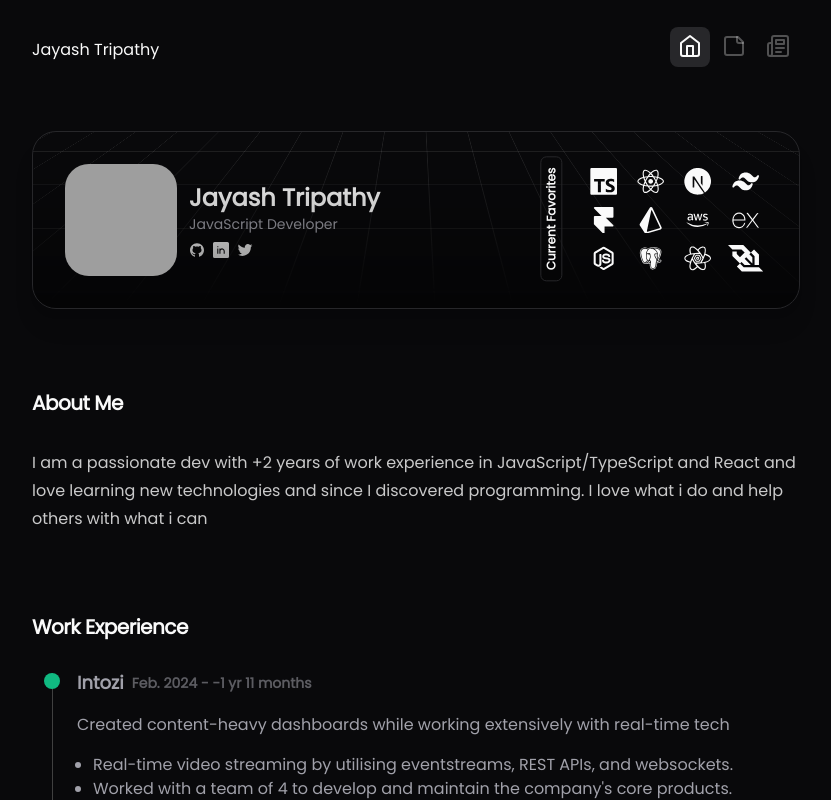
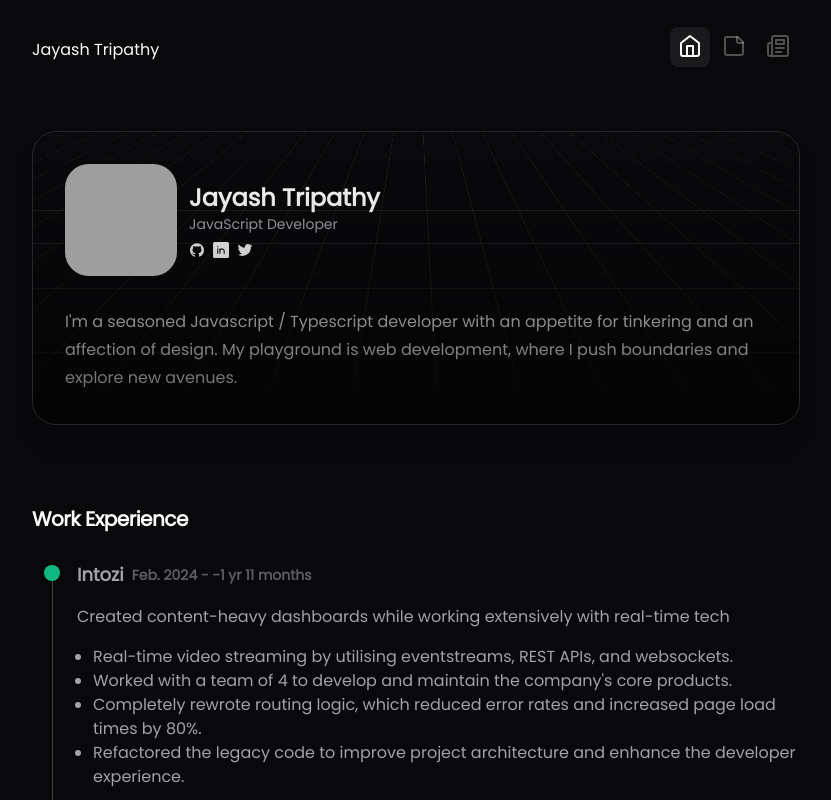
Before and after one commit to JayashTripathy/personal-portfolio, a Next.js app: page / in a window 1280 px wide. Shown: the top 800 px of the page, without its empty margins (224-1055 px from the left). Built offline with nearby package versions, Linux system fonts and the light colour scheme; grey boxes are pictures that could not be loaded.

Commit message:
changed some design of the main profile card

```diff
--- a/app/page.tsx
+++ b/app/page.tsx
@@ -1,5 +1,4 @@
 import HomeSection from "@/components/sections/home";
-import { SparklesCore } from "@/components/ui/Sparkles";
 
 import React from "react";
 
--- a/components/sections/home.tsx
+++ b/components/sections/home.tsx
@@ -111,7 +111,7 @@ function HomeSection({}: Props) {
   return (
     <SectionContainer>
       <div className=" space-y-20">
-        <div className=" mx-auto relative flex h-full w-full   items-center justify-center overflow-hidden rounded-3xl border bg-background p-8 md:shadow-xl">
+        <div className=" mx-auto relative flex flex-col gap-8 h-full w-full   items-center justify-center overflow-hidden rounded-3xl border bg-background p-8 md:shadow-xl">
           <RetroGrid />
 
           <AnimationContainer customClassName="w-full md:flex justify-between">
@@ -164,7 +164,7 @@ function HomeSection({}: Props) {
               </div>
             </div> */}
 
-            <div className="grid grid-cols-4 grid-rows-3 grid-flow-row gap-3 p-1   h-28 relative">
+            {/* <div className="grid grid-cols-4 grid-rows-3 grid-flow-row gap-3 p-1   h-28 relative">
               <Badge
                 className="absolute top-11 text-xs font-bold  -left-[calc(50%)]  -rotate-90  "
                 variant={"outline"}
@@ -176,18 +176,17 @@ function HomeSection({}: Props) {
                   <FlexiIcon>{icon.icon}</FlexiIcon>
                 </div>
               ))}
-            </div>
+            </div> */}
+          </AnimationContainer>
+          <AnimationContainer customClassName="space-y-8">
+            <p className="leading-7 text-foreground/80">
+              I&apos;m a seasoned Javascript / Typescript developer with an appetite for tinkering
+              and an affection of design. My playground is web development,
+              where I push boundaries and explore new avenues.
+            </p>
           </AnimationContainer>
         </div>
-        <AnimationContainer customClassName="space-y-8">
-          <SectionTitle title="About Me" />
-          <p className="leading-7 text-foreground/80">
-            I am a passionate dev with +2 years of work experience in
-            JavaScript/TypeScript and React and love learning new technologies
-            and since I discovered programming. I love what i do and help others
-            with what i can
-          </p>
-        </AnimationContainer>
+
         <AnimationContainer customClassName="space-y-8">
           <SectionTitle title="Work Experience" />
           <div className="text-muted-foreground ml-5">
--- a/components/ui/NavItem.tsx
+++ b/components/ui/NavItem.tsx
@@ -13,7 +13,7 @@ function NavItem({}: Props) {
       {navLinks[pathname] ? (
         <div className="hidden lg:block">
           <motion.div
-            className="absolute bg-secondary h-10 rounded-lg z-[-1]"
+            className="absolute bg-secondary/60 h-10 rounded-lg z-[-1]"
             initial={{
               opacity: 0,
               x: navLinks[pathname].x,
```
Also changed, not shown: .content-collections/generated/allNotes.js, .content-collections/generated/index.js.
